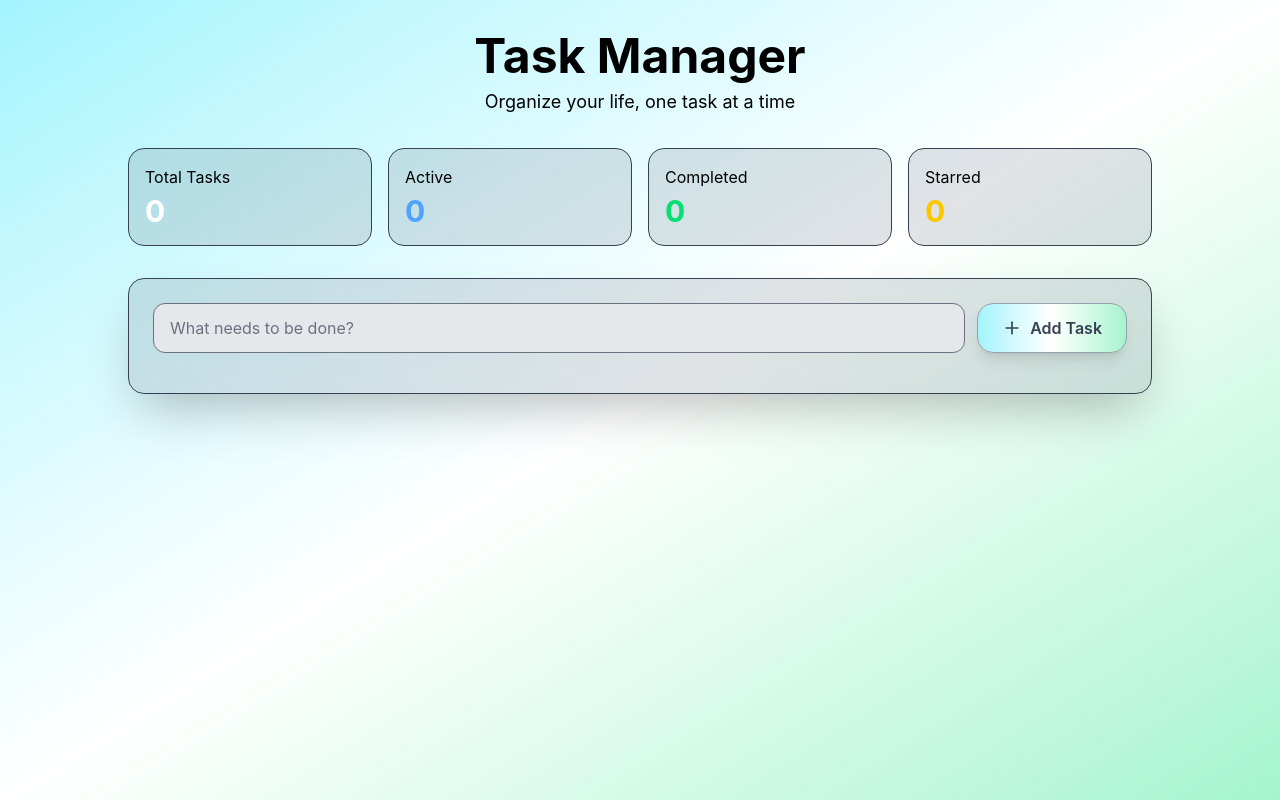
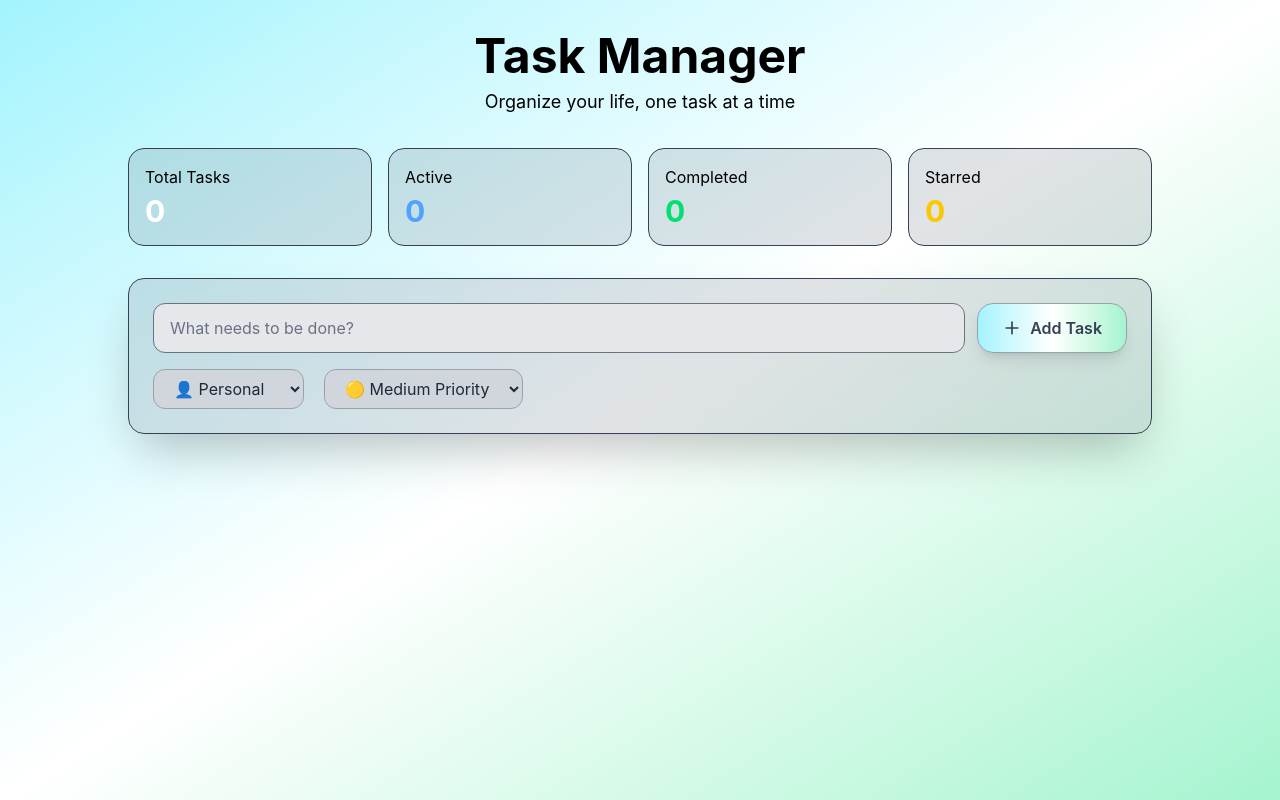
Before and after one commit to Nariman-Hasanpanah/todo-app, a React (Vite) app: page / in a window 1280 px wide. Built offline with nearby package versions, Linux system fonts and the light colour scheme.

Commit message:
Feat(AddTask) : add priority section and category  section

```diff
--- a/src/components/AddTask.jsx
+++ b/src/components/AddTask.jsx
@@ -1,8 +1,11 @@
 import { useState } from "react";
 import { Plus } from "lucide-react";
+import { categories } from "../data/categories";
 
 const AddTask = ({ onAddTask }) => {
   const [taskInput, setTaskInput] = useState("");
+  const [priority, setPriority] = useState("medium");
+  const [category, setCategory] = useState("personal");
 
   const handleAdd = () => {
     if (taskInput.trim() === "") return;
@@ -11,6 +14,8 @@ const AddTask = ({ onAddTask }) => {
       id: Date.now(),
       text: taskInput,
       completed: false,
+      priority: priority,
+      category: categories,
       createdAt: new Date().toISOString(),
       starred: false,
     };
@@ -42,6 +47,34 @@ const AddTask = ({ onAddTask }) => {
             Add Task
           </button>
         </div>
+        <div className="flex flex-wrap gap-5">
+          <select
+            value={category}
+            onChange={(e) => setCategory(e.target.value)}
+            className="px-4 py-2 bg-gray-300 border border-gray-400 rounded-xl text-gray-800 focus:outline-none"
+          >
+            {Object.entries(categories).map(([key, cat]) => (
+              <option key={key} value={key} className="bg-gray-400/50">
+                {cat.icon} {cat.name}
+              </option>
+            ))}
+          </select>
+          <select
+            value={priority}
+            onChange={(e) => setPriority(e.target.value)}
+            className="px-4 py-2 bg-gray-300 border border-gray-400 rounded-xl text-gray-800 focus:outline-none"
+          >
+            <option value="low" className="bg-gray-400/50">
+              🟢 Low Priority
+            </option>
+            <option value="medium" className="bg-gray-400/50">
+              🟡 Medium Priority
+            </option>
+            <option value="high" className="bg-gray-400/50">
+              🔴 High Priority
+            </option>
+          </select>
+        </div>
       </div>
     </>
   );
--- /dev/null
+++ b/src/data/categories.jsx
@@ -0,0 +1,7 @@
+export const categories = {
+  personal: { name: "Personal", color: "bg-blue-500", icon: "👤" },
+  work: { name: "Work", color: "bg-purple-500", icon: "💼" },
+  shopping: { name: "Shopping", color: "bg-green-500", icon: "🛒" },
+  health: { name: "Health", color: "bg-red-500", icon: "❤️" },
+  study: { name: "Study", color: "bg-yellow-500", icon: "📚" },
+};
```
